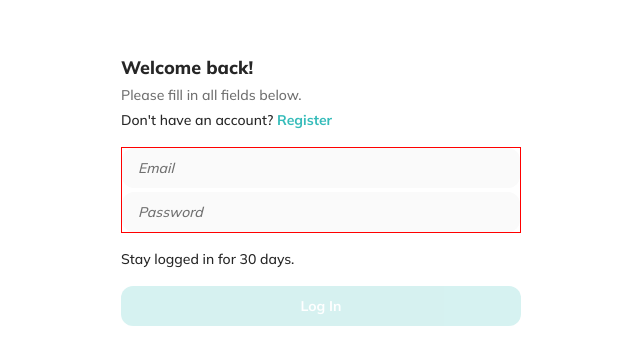
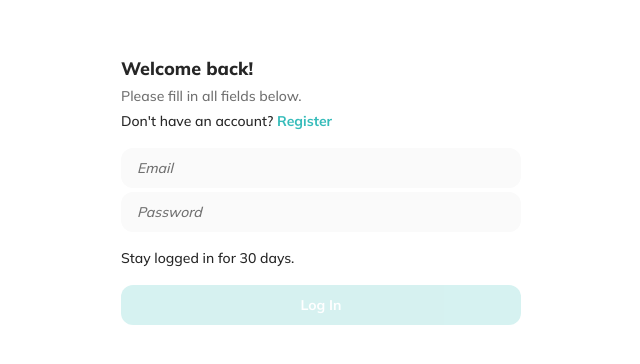
Before and after one commit to yabakune/kujira-web-client, a Next.js app: page /login in a window 1280 px wide. Shown: the part 210-574 px from the top of the page, without its empty margins (319-959 px from the left). Built offline with nearby package versions, Linux system fonts and the light colour scheme.

Commit message:
Remove red border

```diff
--- a/src/components/auth/auth-form-inputs.module.scss
+++ b/src/components/auth/auth-form-inputs.module.scss
@@ -2,8 +2,6 @@
   display: flex;
   flex-direction: column;
   gap: var(--fourPixels);
-
-  border: red solid 1px;
 }
 
 .error {
```
